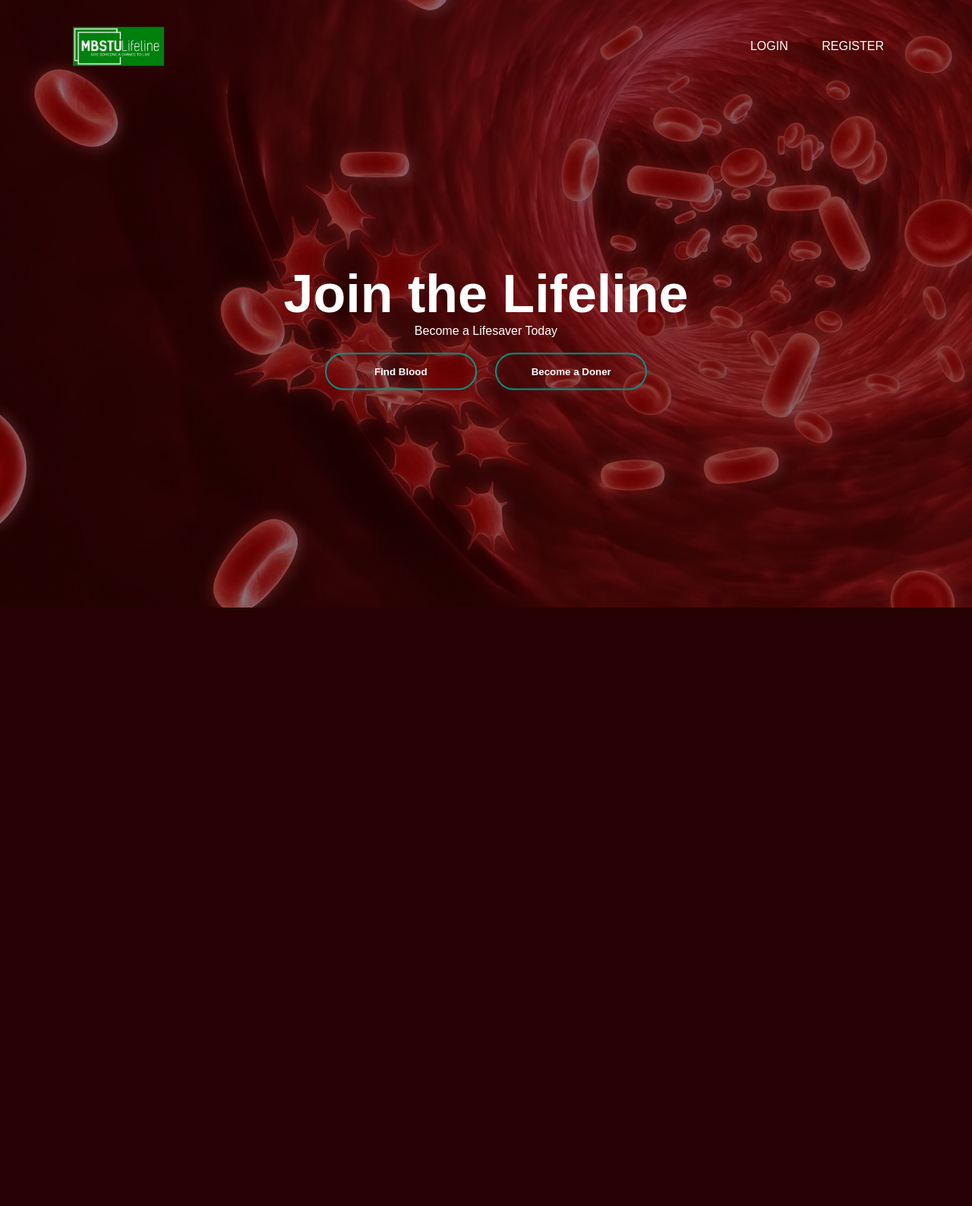
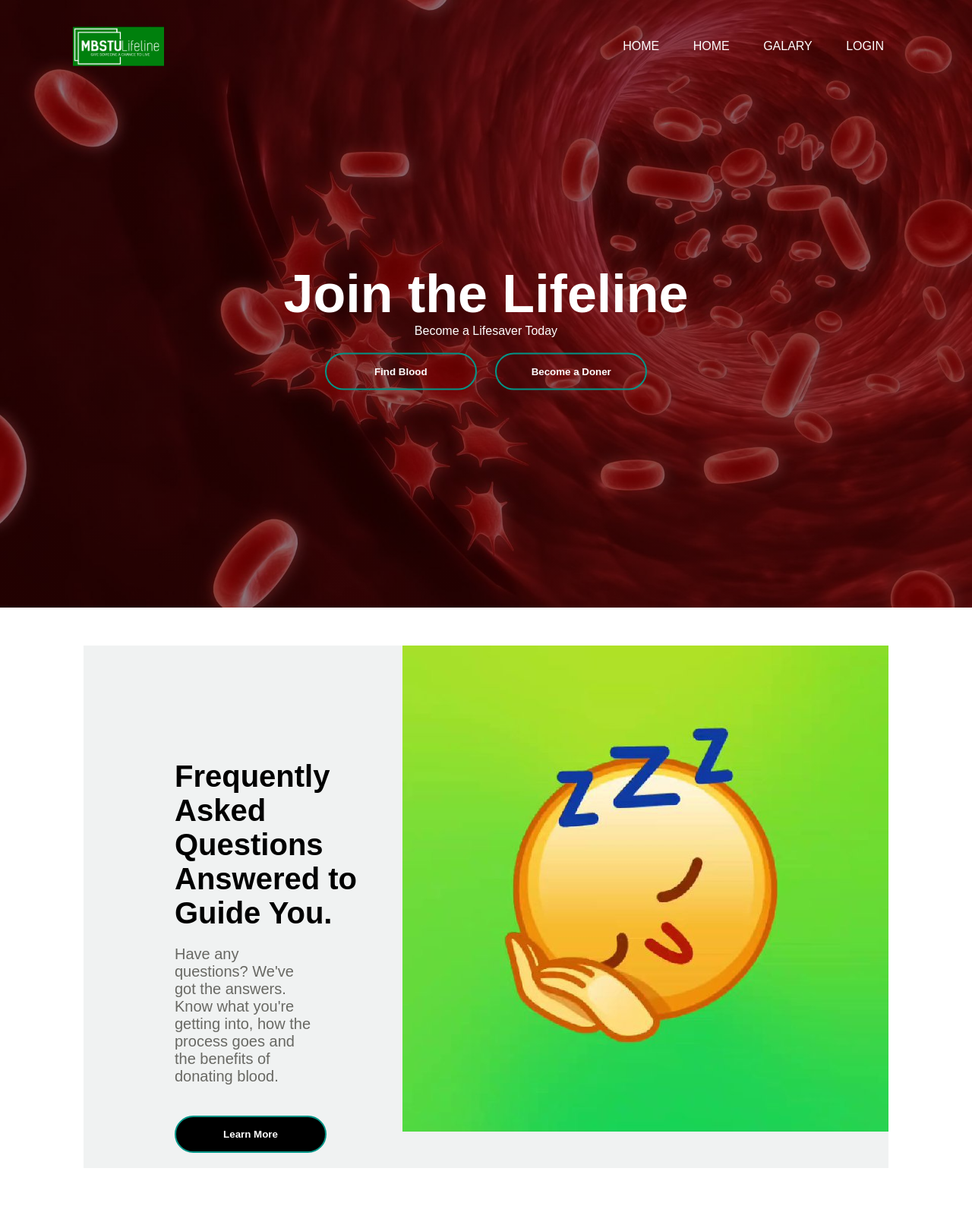
Before and after one commit to TalukderSiam/mbstu-blood, a PHP site: the page made by new homepage.html in a window 1280 px wide. Shown: the whole page at 76% size. Before the commit the page ends 800 px from the top, so only its background shows below. Run offline with PHP 8.4, Linux system fonts and the light colour scheme.

Commit message:
Homepage extended to FAQ

```diff
--- a/homePage Style.css
+++ b/homePage Style.css
@@ -4,6 +4,9 @@
     font-family: sans-serif;
 }
 
+.main-body{
+    display: block;
+}
 .banner {
     width: 100%;
     height: 100vh;
@@ -109,3 +112,25 @@ button:hover span {
 button:hover {
     border: none;
 }
+.faq{
+    display: flex;
+    margin: 50px 110px 50px 110px;
+    background: rgb(240, 242, 242);
+}
+.faq-text{
+    display: block;
+}
+.faq-text h1{
+    font-size: 40px;
+    margin-top: 150px;
+    margin-left: 120px;
+}
+.faq-text p{
+    font-size: 20px;
+    margin: 20px 120px 20px 120px ;
+    color: rgb(104, 104, 99);
+}
+.faq-text button{
+    background: black;
+    margin-left: 120px;
+}
--- a/new homepage.html
+++ b/new homepage.html
@@ -7,13 +7,16 @@
         <title>Document</title>
     </head>
     <body>
+        <div class="main-body">
+
             <div class="banner">
                 <div class="navbar">
                     <img src="logo.png" class="logo">
                     <ul>
-
-                <li><a href="login.html">Login</a></li>
-                <li><a href="register.html">Register</a></li>
+                        <li><a href="#">Home</a></li>
+                        <li><a href="#">Home</a></li>
+                        <li><a href="#">Galary</a></li>
+                        <li><a href="#">Login</a></li>
                     </ul>
                 </div>
                 <div class="content">
@@ -21,7 +24,22 @@
                     <p>Become a Lifesaver Today</p>
                     <div>
                         <button type="button"><span></span>Find Blood</button>
-                    <button type="button"><span></span>Become a Doner</button>
+                        <button type="button"><span></span>Become a
+                            Doner</button>
+                    </div>
+                </div>
+            </div>
+            <div class="faq">
+                <div class="faq-text">
+                    <h1>Frequently Asked Questions Answered to Guide You.</h1>
+                    <p>Have any questions? We've got the
+                        answers. Know what you're getting
+                        into, how the process goes and the
+                        benefits of donating blood.</p>
+                    <button type="button">Learn More</button>
+                </div>
+                <div class="faq-img">
+                    <img src="photo_2023-03-21_12-49-51.jpg">
                 </div>
             </div>
         </div>
```
Also changed, not shown: photo_2023-03-21_12-49-51.jpg (added). Lines whose indentation alone changed are shown as unchanged.
